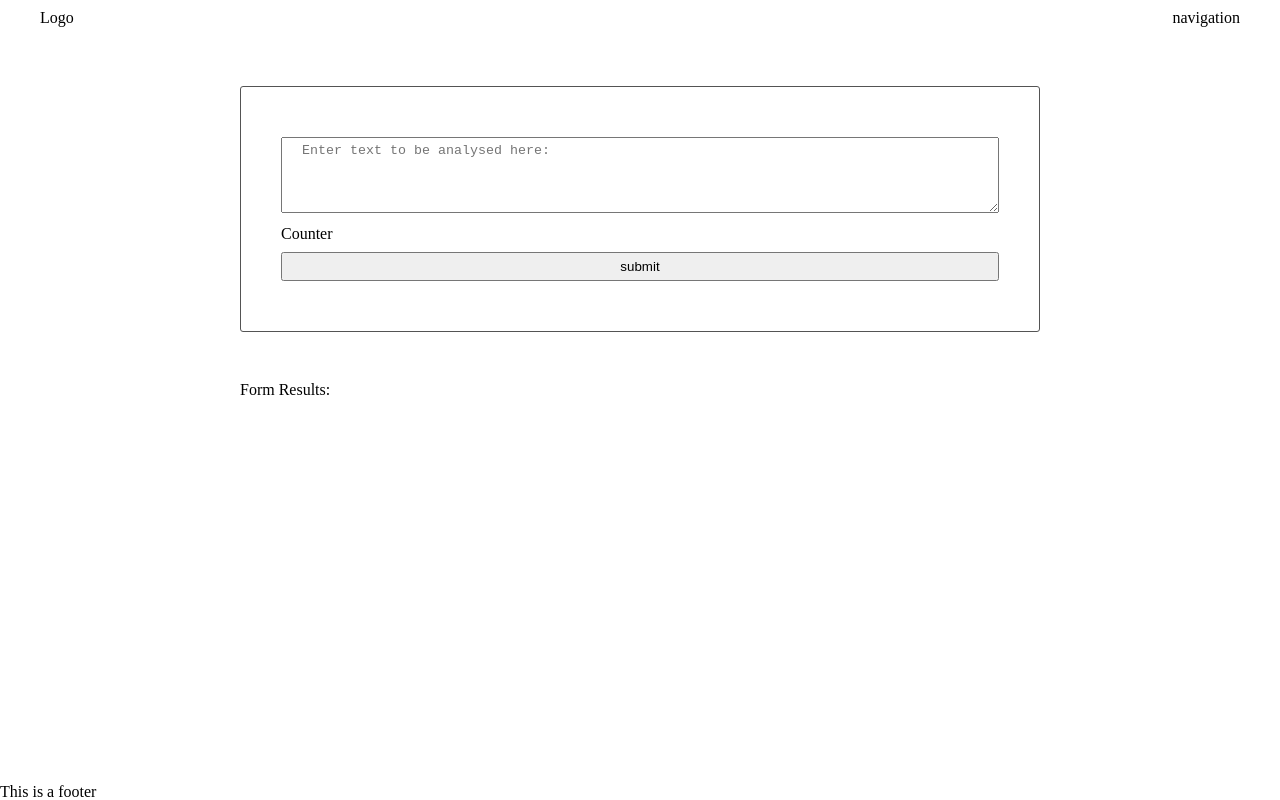
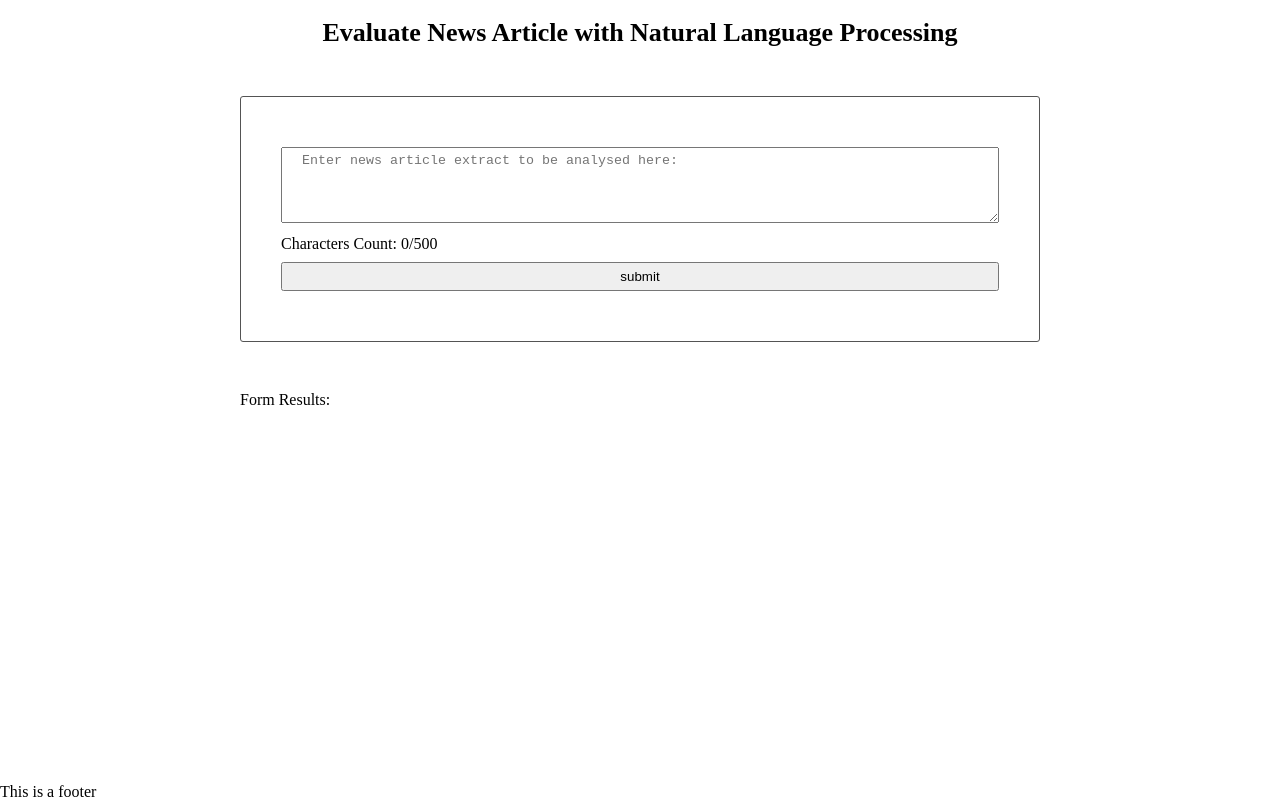
Before and after one commit to AbuBakr-S/evaluate-news-nlp, a website built with webpack: page src/client/views/index.html in a window 1280 px wide. Built offline with nearby package versions, Linux system fonts and the light colour scheme.

Commit message:
feat: Add title and update form feedback

```diff
--- a/src/client/styles/base.scss
+++ b/src/client/styles/base.scss
@@ -2,6 +2,12 @@ body {
     display: flex;
     flex-direction: column;
     min-height: 100vh;
+}
+
+h1 {
+    text-align: center;
+    font-size: 26px;
+    font-weight: bold;
 }
 
 main {
--- a/src/client/views/index.html
+++ b/src/client/views/index.html
@@ -8,19 +8,16 @@
     <body>
 
         <header>
-            <div class="">
-                Logo
-            </div>
-            <div class="">
-                navigation
-            </div>
+
         </header>
 
         <main>
+            <h1>Evaluate News Article with Natural Language Processing</h1>
+
             <section>
                 <form onsubmit="return Client.handleSubmit(event)">
-                    <textarea id="analyse-text" name="analyse-text" placeholder="Enter text to be analysed here:" rows="4" cols="50" required maxlength="500" onkeyup="return Client.charCountUpdate()"></textarea>
-                    <span id=char-count>Counter</span>
+                    <textarea id="analyse-text" name="analyse-text" placeholder="Enter news article extract to be analysed here:" rows="4" cols="50" required maxlength="500" onkeyup="return Client.charCountUpdate()"></textarea>
+                    <span id=char-count>Characters Count: 0/500</span>
                     <input type="submit" value="submit" onsubmit="return Client.handleSubmit(event)">
                 </form>
             <section>
```
Also changed, not shown: src/client/styles/header.scss (line endings or trailing spaces).
